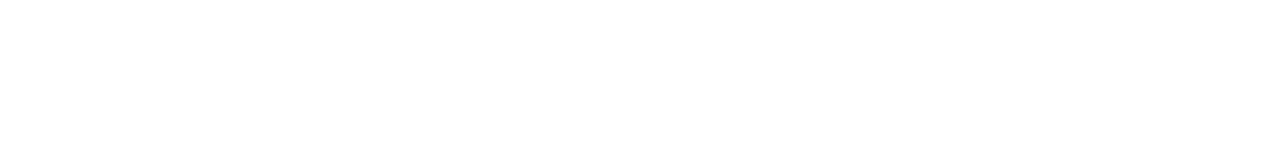
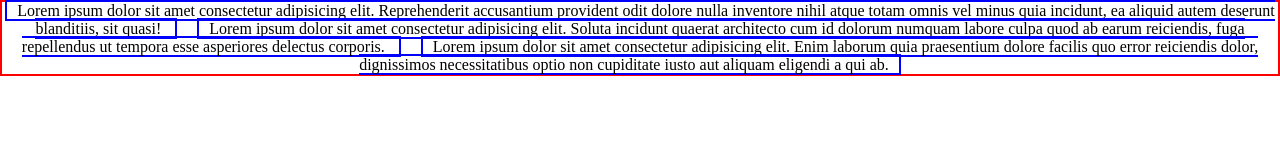
Before and after one commit to andisuuuu4/display-inline, a plain HTML site: page index.html in a window 1280 px wide. Drawn offline with Linux system fonts and the light colour scheme.

Commit message:
atividade finalizada

```diff
--- a/index.html
+++ b/index.html
@@ -4,9 +4,22 @@
     <meta charset="UTF-8">
     <meta http-equiv="X-UA-Compatible" content="IE=edge">
     <meta name="viewport" content="width=device-width, initial-scale=1.0">
+    <link rel="stylesheet" href="style.css">
     <title>Display inline</title>
 </head>
 <body>
+    <main>
+        <div>
+            Lorem ipsum dolor sit amet consectetur adipisicing elit. Reprehenderit accusantium provident odit dolore nulla inventore nihil atque totam omnis vel minus quia incidunt, ea aliquid autem deserunt blanditiis, sit quasi!
+        </div>
 
+        <div>
+            Lorem ipsum dolor sit amet consectetur adipisicing elit. Soluta incidunt quaerat architecto cum id dolorum numquam labore culpa quod ab earum reiciendis, fuga repellendus ut tempora esse asperiores delectus corporis.
+        </div>
+
+        <div>
+            Lorem ipsum dolor sit amet consectetur adipisicing elit. Enim laborum quia praesentium dolore facilis quo error reiciendis dolor, dignissimos necessitatibus optio non cupiditate iusto aut aliquam eligendi a qui ab.
+        </div>
+    </main>
 </body>
 </html>
--- /dev/null
+++ b/style.css
@@ -0,0 +1,17 @@
+* {
+    margin: 0;
+    padding: 0;
+    box-sizing: border-box;
+}
+
+main {
+    border: 2px solid red;
+    text-align: center;
+}
+
+div {
+    border: 2px solid blue;
+    display: inline;
+    margin-right: 20px;
+    padding-inline: 10px;
+}
```
